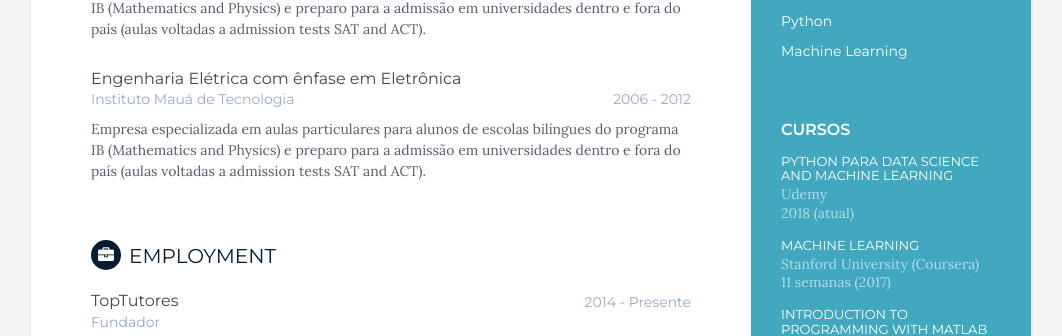
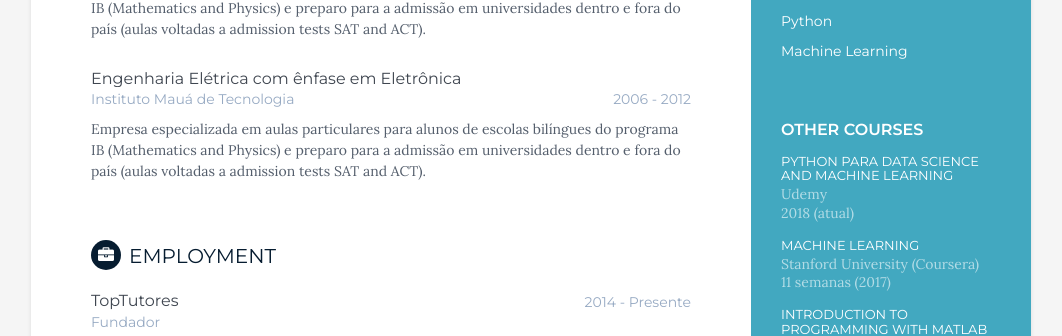
Before and after one commit to bru1987/bru1987.github.io, a Jekyll site: the page built from cv.html, in a window 1280 px wide. Shown: the part 713-1049 px from the top of the page, without its empty margins (109-1171 px from the left). Built offline with Jekyll 4.4.1, drawn with Linux system fonts in a browser that asks for light colours.

Commit message:
Update education.html

```diff
--- a/_includes/education.html
+++ b/_includes/education.html
@@ -31,7 +31,7 @@
 
     <!-- Cursos container -->
     <div class="education-container container-block">
-        <h2 class="container-block-title">Cursos</h2>
+        <h2 class="container-block-title">Other courses</h2>
         {% for cusos in site.data.cursos %}
             <div class="item">
             <h4 class="degree">{{ cusos.title }}</h4>
```
